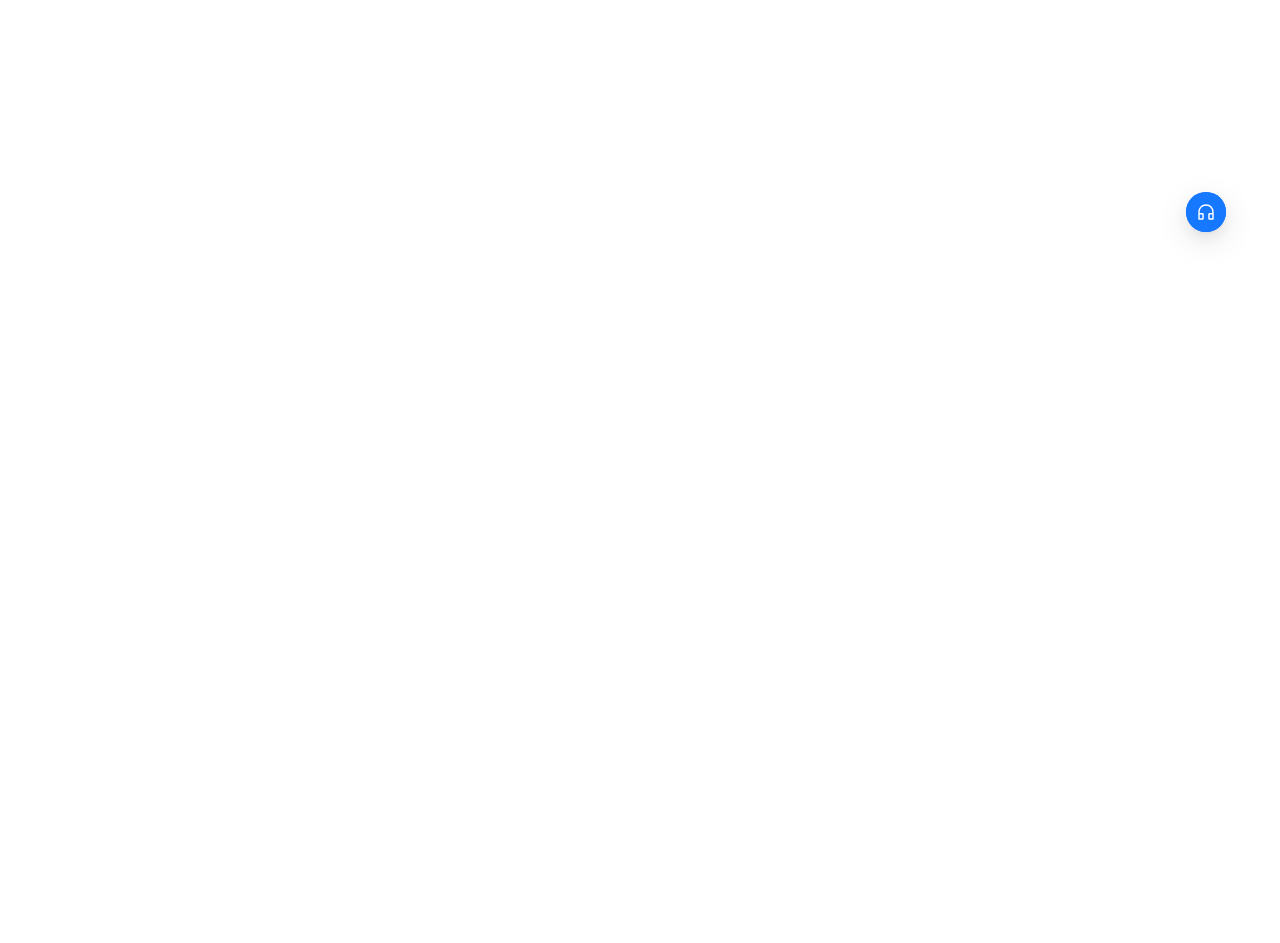
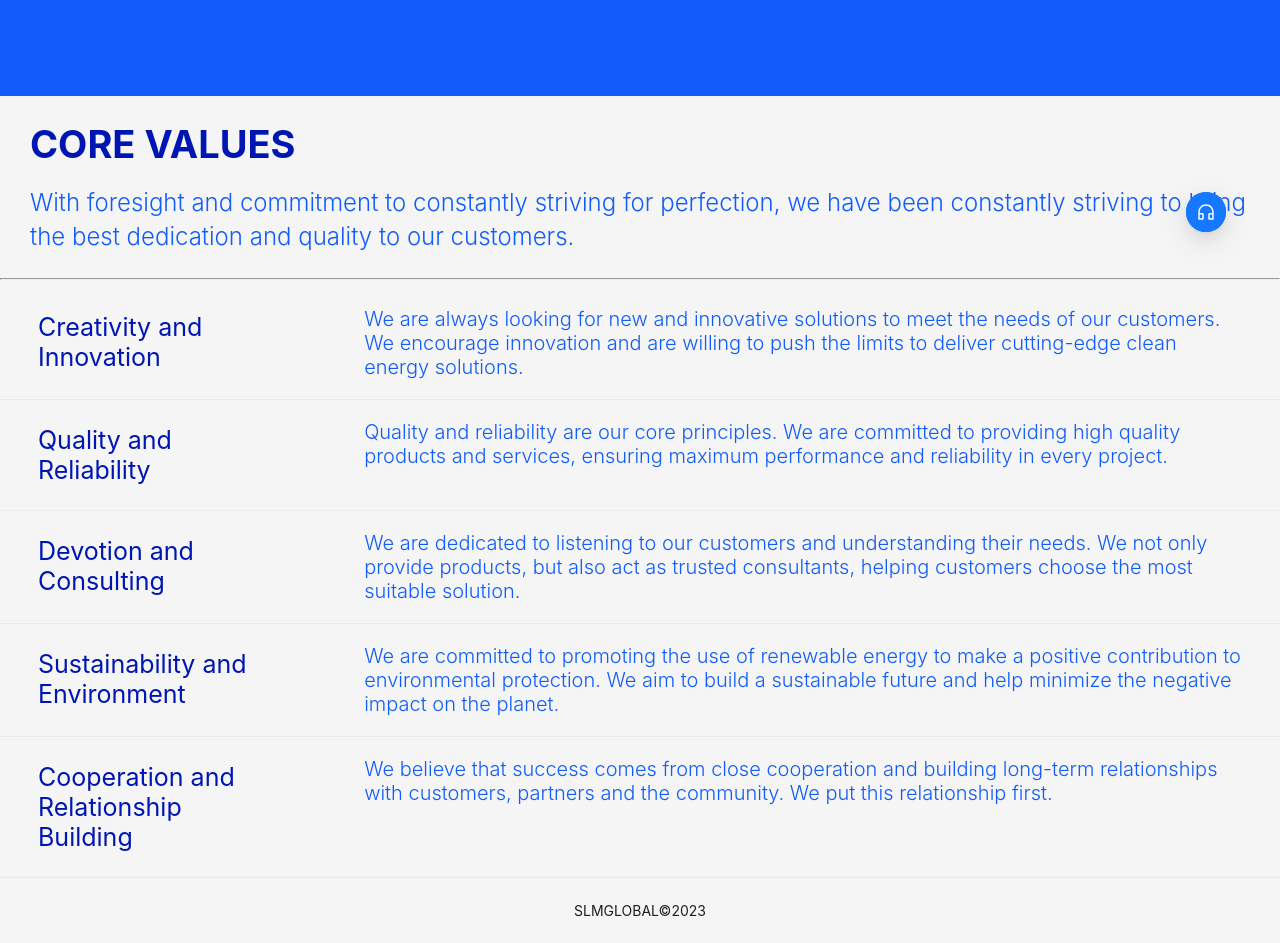
Before and after one commit to thanhtrang16490/slmglobal-fontend, a Next.js app: page /about-us in a window 1280 px wide. Shown: the part 520-1463 px from the top of the page. Before the commit the page ends 800 px from the top, so only its background shows below. Built offline with nearby package versions, Linux system fonts and the light colour scheme.

Commit message:
update about-us

```diff
--- a/src/app/about-us/page.tsx
+++ b/src/app/about-us/page.tsx
@@ -1,11 +1,99 @@
+'use client'
+import { Col, Layout, Row, Typography } from "antd";
+import { Content } from "antd/es/layout/layout";
 
 
 const AboutUsPage: React.FC = () => {
 
     return (
-        <div style={{ marginTop: '-115px' }}>
-            About Us Page
-        </div>
+        <Layout >
+            <Content style={{ background: '#115cfa' }}>
+                <Content style={{ margin: 'auto', width: '100%', maxWidth: '1440px' }} >
+                    <div style={{ margin: '0 auto', display: 'flex', alignItems: 'center', minHeight: '500px', maxWidth: '800px' }}>
+                        <Typography.Title style={{ color: ' white', fontSize: '28px', fontWeight: 200, padding: '0 30px', textAlign: 'center', lineHeight: '1.6' }}>
+                            “ Our mission at SLM Investment ., JSC is to build a brighter future for the world by promoting clean and sustainable energy use. We are committed to bringing innovative and efficient solar solutions to both households and businesses in Vietnam.”
+                        </Typography.Title>
+                    </div>
+                </Content>
+            </Content>
+            <Content>
+                <Content style={{ margin: 'auto', width: '100%', maxWidth: '1440px' }} >
+
+                    <Typography.Title style={{ paddingTop: '50px', textTransform: 'uppercase', color: '#0016b3', fontSize: '38px', fontWeight: 700, padding: '0 30px' }}>
+                        Core Values
+                    </Typography.Title>
+
+                    <Typography.Paragraph style={{ color: '#115cfa', fontSize: '24px', lineHeight: '1.4', fontWeight: 300, padding: '0 30px' }}>
+                        With foresight and commitment to constantly striving for perfection, we have been constantly striving to bring the best dedication and quality to our customers.
+                    </Typography.Paragraph>
+                    <hr style={{
+                        borderColor: '#115cfa !important'
+                    }}></hr>
+                </Content>
+                <Row gutter={16} style={{ margin: 'auto', width: '100%', maxWidth: '1440px', padding: '0 30px', borderBottom: "solid 1px #eaeaea" }}>
+                    <Col xs={24} sm={24} md={6} lg={5} xl={5} style={{ flex: '20%', alignItems: 'center' }}>
+                        <p style={{ fontSize: '25px', color: '#0016b3' }}>
+                            Creativity and Innovation
+                        </p>
+                    </Col>
+                    <Col xs={24} sm={24} md={18} lg={19} xl={19} style={{ flex: '80%', alignItems: 'center' }}>
+                        <p style={{ fontWeight: '300', paddingLeft: '72px', fontSize: '20px', color: '#115cfa' }}>
+                            We are always looking for new and innovative solutions to meet the needs of our customers. We encourage innovation and are willing to push the limits to deliver cutting-edge clean energy solutions.
+                        </p>
+                    </Col>
+                </Row>
+                <Row gutter={16} style={{ margin: 'auto', width: '100%', maxWidth: '1440px', padding: '0 30px', borderBottom: "solid 1px #eaeaea" }}>
+                    <Col xs={24} sm={24} md={6} lg={5} xl={5} style={{ flex: '20%', alignItems: 'center' }}>
+                        <p style={{ fontSize: '25px', color: '#0016b3' }}>
+                            Quality and Reliability
+
+                        </p>
+                    </Col>
+                    <Col xs={24} sm={24} md={18} lg={19} xl={19} style={{ flex: '80%', alignItems: 'center' }}>
+                        <p style={{ fontWeight: '300', paddingLeft: '72px', fontSize: '20px', color: '#115cfa' }}>
+                            Quality and reliability are our core principles. We are committed to providing high quality products and services, ensuring maximum performance and reliability in every project.
+                        </p>
+                    </Col>
+                </Row>
+                <Row gutter={16} style={{ margin: 'auto', width: '100%', maxWidth: '1440px', padding: '0 30px', borderBottom: "solid 1px #eaeaea" }}>
+                    <Col xs={24} sm={24} md={6} lg={5} xl={5} style={{ flex: '20%', alignItems: 'center' }}>
+                        <p style={{ fontSize: '25px', color: '#0016b3' }}>
+                            Devotion and Consulting
+
+                        </p>
+                    </Col>
+                    <Col xs={24} sm={24} md={18} lg={19} xl={19} style={{ flex: '80%', alignItems: 'center' }}>
+                        <p style={{ fontWeight: '300', paddingLeft: '72px', fontSize: '20px', color: '#115cfa' }}>
+                            We are dedicated to listening to our customers and understanding their needs. We not only provide products, but also act as trusted consultants, helping customers choose the most suitable solution.
+                        </p>
+                    </Col>
+                </Row>
+                <Row gutter={16} style={{ margin: 'auto', width: '100%', maxWidth: '1440px', padding: '0 30px', borderBottom: "solid 1px #eaeaea" }}>
+                    <Col xs={24} sm={24} md={6} lg={5} xl={5} style={{ flex: '20%', alignItems: 'center' }}>
+                        <p style={{ fontSize: '25px', color: '#0016b3' }}>
+                            Sustainability and Environment
+                        </p>
+                    </Col>
+                    <Col xs={24} sm={24} md={18} lg={19} xl={19} style={{ flex: '80%', alignItems: 'center' }}>
+                        <p style={{ fontWeight: '300', paddingLeft: '72px', fontSize: '20px', color: '#115cfa' }}>
+                            We are committed to promoting the use of renewable energy to make a positive contribution to environmental protection. We aim to build a sustainable future and help minimize the negative impact on the planet.
+                        </p>
+                    </Col>
+                </Row>
+                <Row gutter={16} style={{ margin: 'auto', width: '100%', maxWidth: '1440px', padding: '0 30px', borderBottom: "solid 1px #eaeaea" }}>
+                    <Col xs={24} sm={24} md={6} lg={5} xl={5} style={{ flex: '20%', alignItems: 'center' }}>
+                        <p style={{ fontSize: '25px', color: '#0016b3' }}>
+                            Cooperation and Relationship Building
+                        </p>
+                    </Col>
+                    <Col xs={24} sm={24} md={18} lg={19} xl={19} style={{ flex: '80%', alignItems: 'center' }}>
+                        <p style={{ fontWeight: '300', paddingLeft: '72px', fontSize: '20px', color: '#115cfa' }}>
+                            We believe that success comes from close cooperation and building long-term relationships with customers, partners and the community. We put this relationship first.
+                        </p>
+                    </Col>
+                </Row>
+            </Content>
+        </Layout >
     )
 };
 
--- a/src/app/component/top.menu.tsx
+++ b/src/app/component/top.menu.tsx
@@ -15,7 +15,7 @@ const topMenuItems: MenuProps['items'] = [
     },
     {
         label:
-            <Link href='/'>About Us</Link>,
+            <Link href='/about-us'>About Us</Link>,
         key: 'about-us',
     },
 
```
